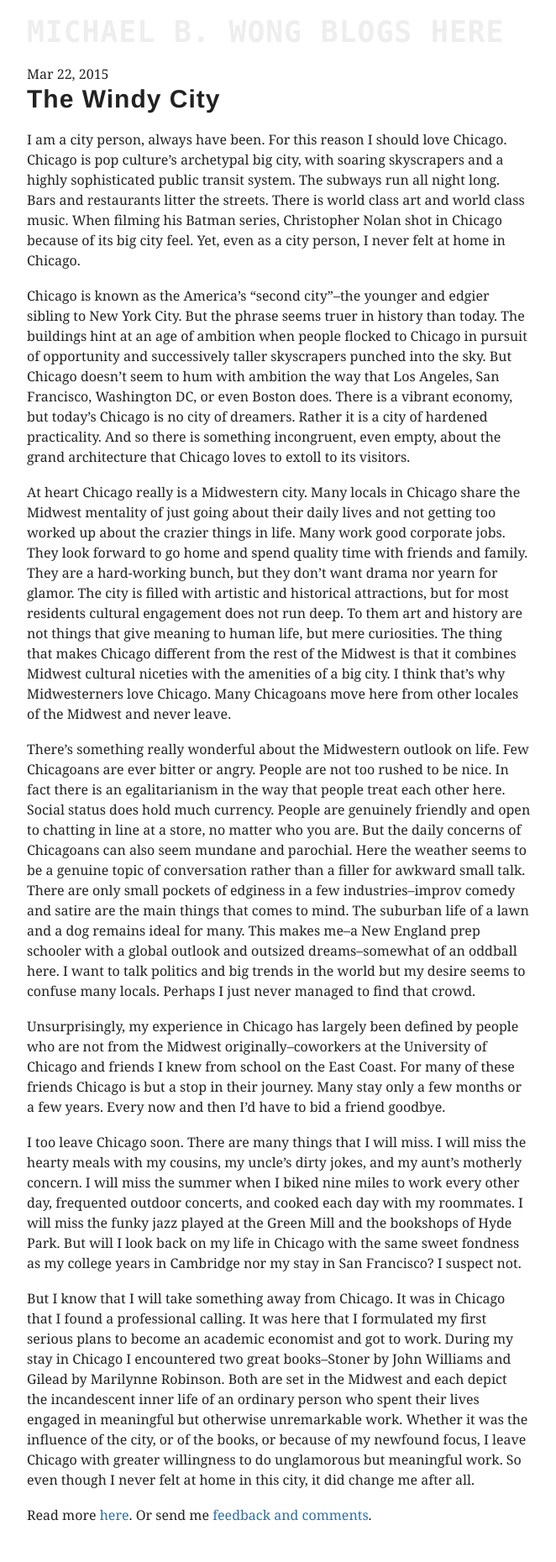
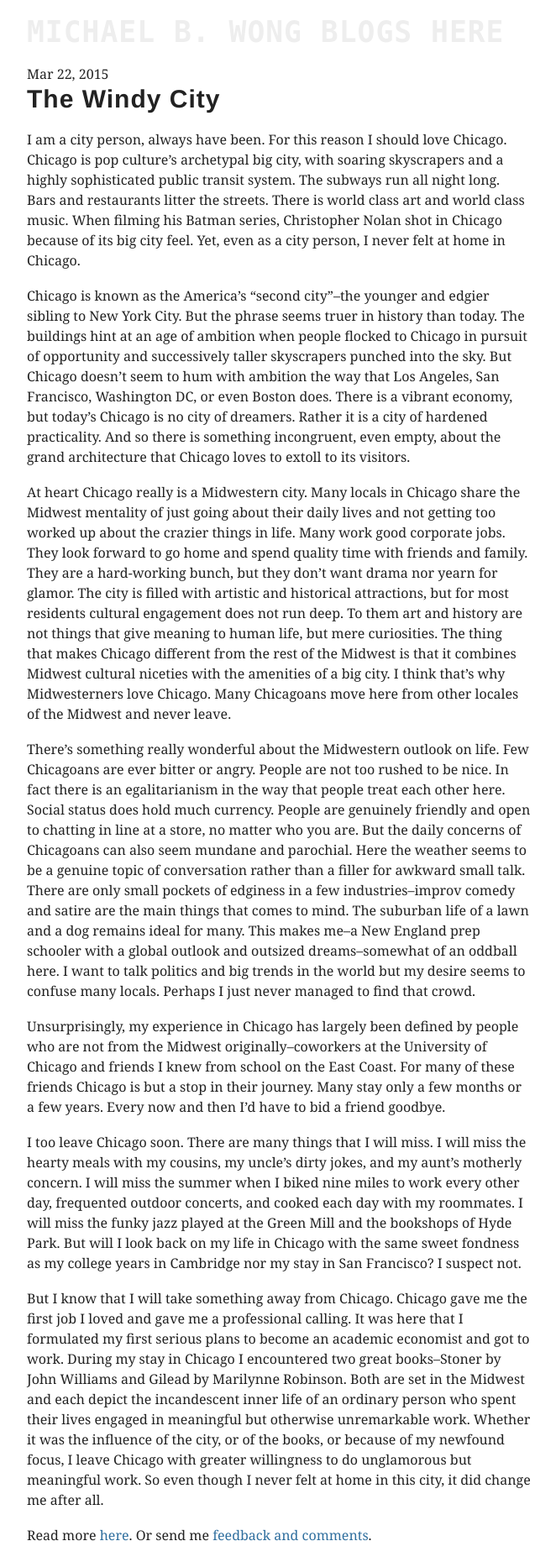
Before and after one commit to mbwong/mbwong.github.com, a Jekyll site: the page built from _posts/2015-03-22-chicago.md, in a window 1280 px wide. Shown: the whole page at 84% size, without its empty margins (308-970 px from the left). Built offline with Jekyll 4.4.1, drawn with Linux system fonts in a browser that asks for light colours; before the commit the page ends 1836 px from its top, so only the background shows below that.

Commit message:
Update 2015-03-22-chicago.md

```diff
--- a/_posts/2015-03-22-chicago.md
+++ b/_posts/2015-03-22-chicago.md
@@ -18,4 +18,4 @@ Unsurprisingly, my experience in Chicago has largely been defined by people who
 
 I too leave Chicago soon. There are many things that I will miss. I will miss the hearty meals with my cousins, my uncle's dirty jokes, and my aunt's motherly concern. I will miss the summer when I biked nine miles to work every other day, frequented outdoor concerts, and cooked each day with my roommates. I will miss the funky jazz played at the Green Mill and the bookshops of Hyde Park. But will I look back on my life in Chicago with the same sweet fondness as my college years in Cambridge nor my stay in San Francisco? I suspect not.
 
-But I know that I will take something away from Chicago. It was in Chicago that I found a professional calling. It was here that I formulated my first serious plans to become an academic economist and got to work. During my stay in Chicago I encountered two great books--Stoner by John Williams and Gilead by Marilynne Robinson. Both are set in the Midwest and each depict the incandescent inner life of an ordinary person who spent their lives engaged in meaningful but otherwise unremarkable work. Whether it was the influence of the city, or of the books, or because of my newfound focus, I leave Chicago with greater willingness to do unglamorous but meaningful work. So even though I never felt at home in this city, it did change me after all.
+But I know that I will take something away from Chicago. Chicago gave me the first job I loved and gave me a professional calling. It was here that I formulated my first serious plans to become an academic economist and got to work. During my stay in Chicago I encountered two great books--Stoner by John Williams and Gilead by Marilynne Robinson. Both are set in the Midwest and each depict the incandescent inner life of an ordinary person who spent their lives engaged in meaningful but otherwise unremarkable work. Whether it was the influence of the city, or of the books, or because of my newfound focus, I leave Chicago with greater willingness to do unglamorous but meaningful work. So even though I never felt at home in this city, it did change me after all.
```
